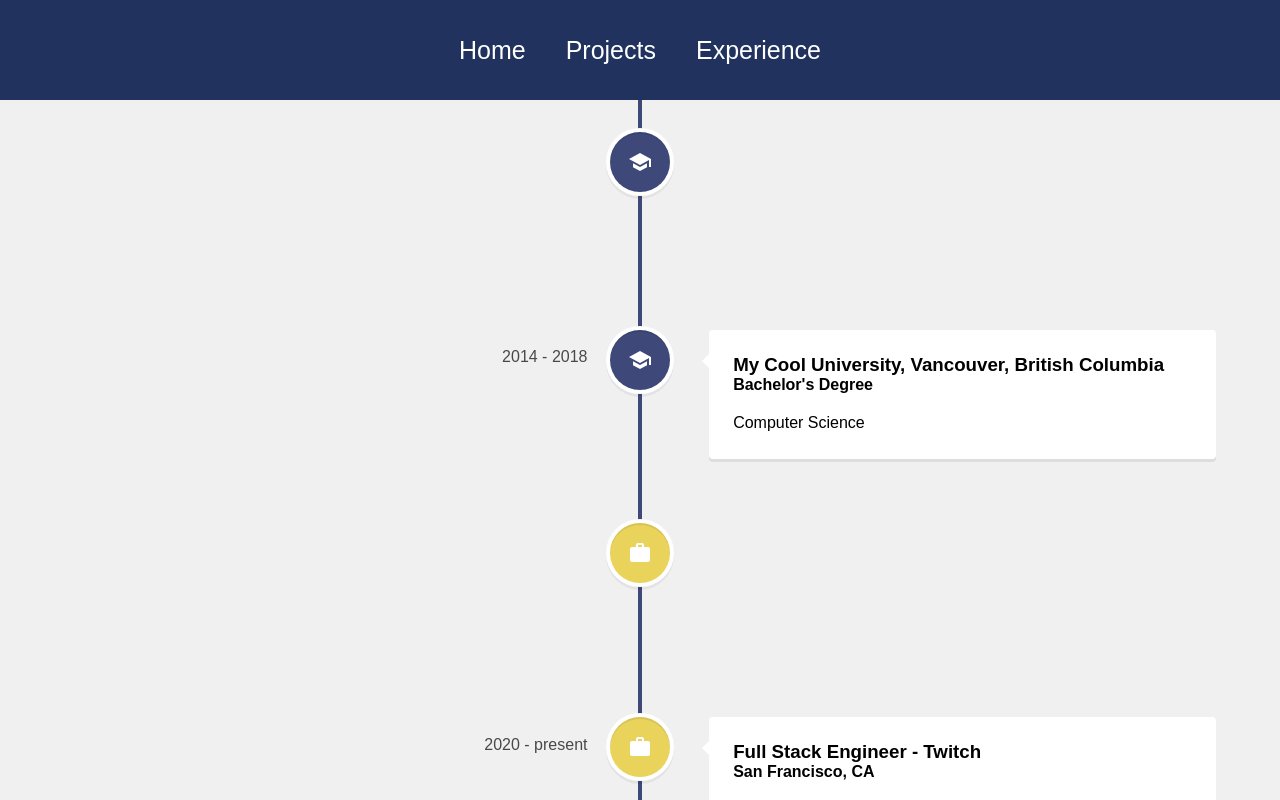
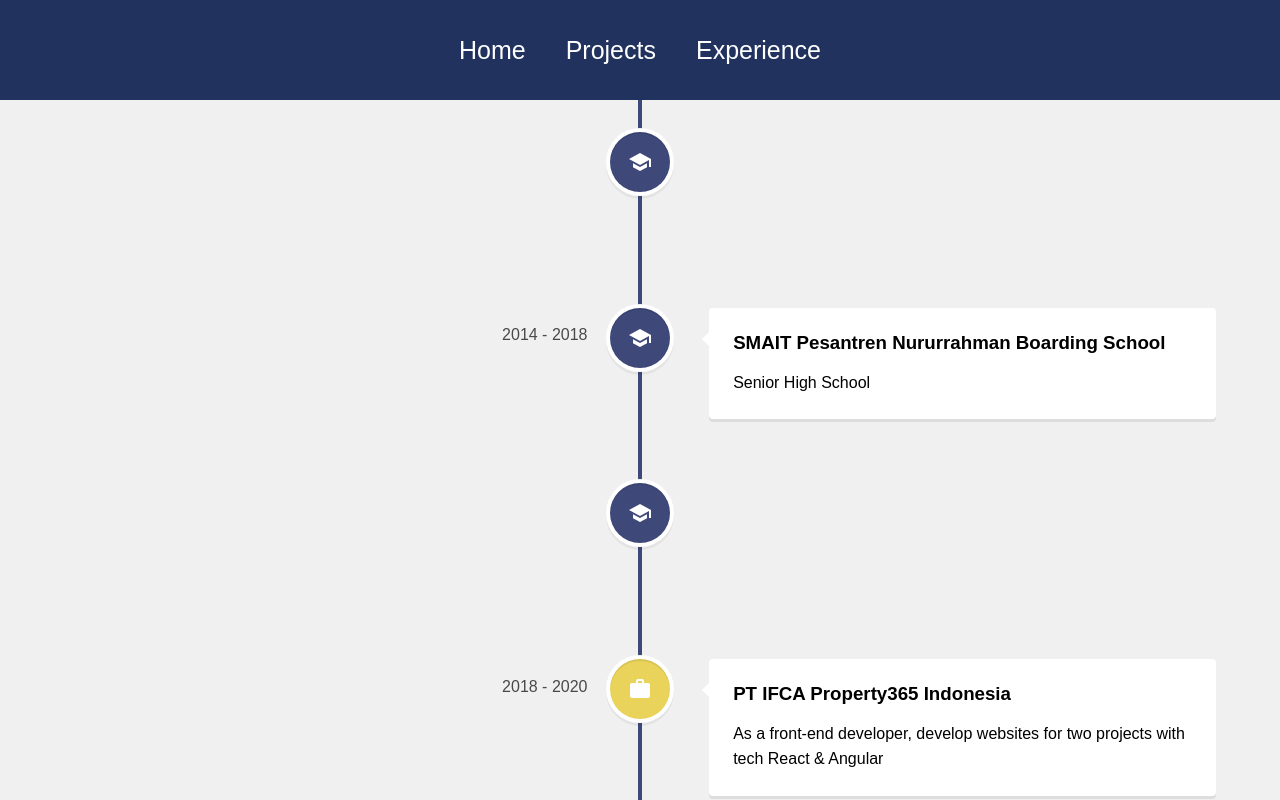
Before and after one commit to Satria-WS/REACT-JS-PORTO3, a React (Create React App) app: page /experience in a window 1280 px wide. Shown: the top 800 px of the page. Built offline with nearby package versions, Linux system fonts and the light colour scheme.

Commit message:
add personal project

```diff
--- a/src/pages/Experience.jsx
+++ b/src/pages/Experience.jsx
@@ -18,9 +18,9 @@ const Experience = () => {
           icon={<School />}
         >
           <h3 className="vertical-timeline-element-title">
-            My Random High School , Random Place , Random state
+            SMPIT Pesantren Nururrahman Boarding School
           </h3>
-          <p>High School Diplomas</p>
+          <p>Junior High School</p>
         </VerticalTimelineElement>
 
         <VerticalTimelineElement
@@ -30,14 +30,25 @@ const Experience = () => {
           icon={<School />}
         >
           <h3 className="vertical-timeline-element-title">
-            My Cool University, Vancouver, British Columbia
+          SMAIT Pesantren Nururrahman Boarding School
           </h3>
 
-          <h4 className="vertical-timeline-element-subtitle">
+          {/* <h4 className="vertical-timeline-element-subtitle">
             Bachelor's Degree
-          </h4>
+          </h4> */}
 
-          <p> Computer Science</p>
+          <p>Senior High School</p>
+        </VerticalTimelineElement>
+        <VerticalTimelineElement
+          className="vertical-timeline-element--education"
+          date="2010-2014"
+          iconStyle={{ background: "#3e497a", color: "#fff" }}
+          icon={<School />}
+        >
+          <h3 className="vertical-timeline-element-title">
+          Trisakti University of Petroleum Engineering
+          </h3>
+          <p>Bachelor degree</p>
         </VerticalTimelineElement>
         <VerticalTimelineElement
           className="vertical-timeline-element--work"
@@ -46,12 +57,12 @@ const Experience = () => {
           icon={<Work />}
         >
           <h3 className="vertical-timeline-element-title">
-            Back End Engineer - Google
+            PT IFCA Property365 Indonesia
           </h3>
           <h4 className="vertical-timeline-element-subtitle">
-            San Francisco, CA
+            {/* Frontend */}
           </h4>
-          <p>Developed the backend infrastructure for 3 projects.</p>
+          <p>As a front-end developer, develop websites for two projects with tech React & Angular</p>
         </VerticalTimelineElement>
 
         <VerticalTimelineElement
@@ -61,14 +72,12 @@ const Experience = () => {
           icon={<Work />}
         >
           <h3 className="vertical-timeline-element-title">
-            Full Stack Engineer - Twitch
-          </h3>
+            Vendor Kalbe           </h3>
           <h4 className="vertical-timeline-element-subtitle">
-            San Francisco, CA
+           {/* Backend */}
           </h4>
           <p>
-            Helped the team launch 2 major features by working both in the front
-            end and back end.
+          As a Backend Developer , develop a server-side web application using a REST API
           </p>
         </VerticalTimelineElement>
       </VerticalTimeline>
```
